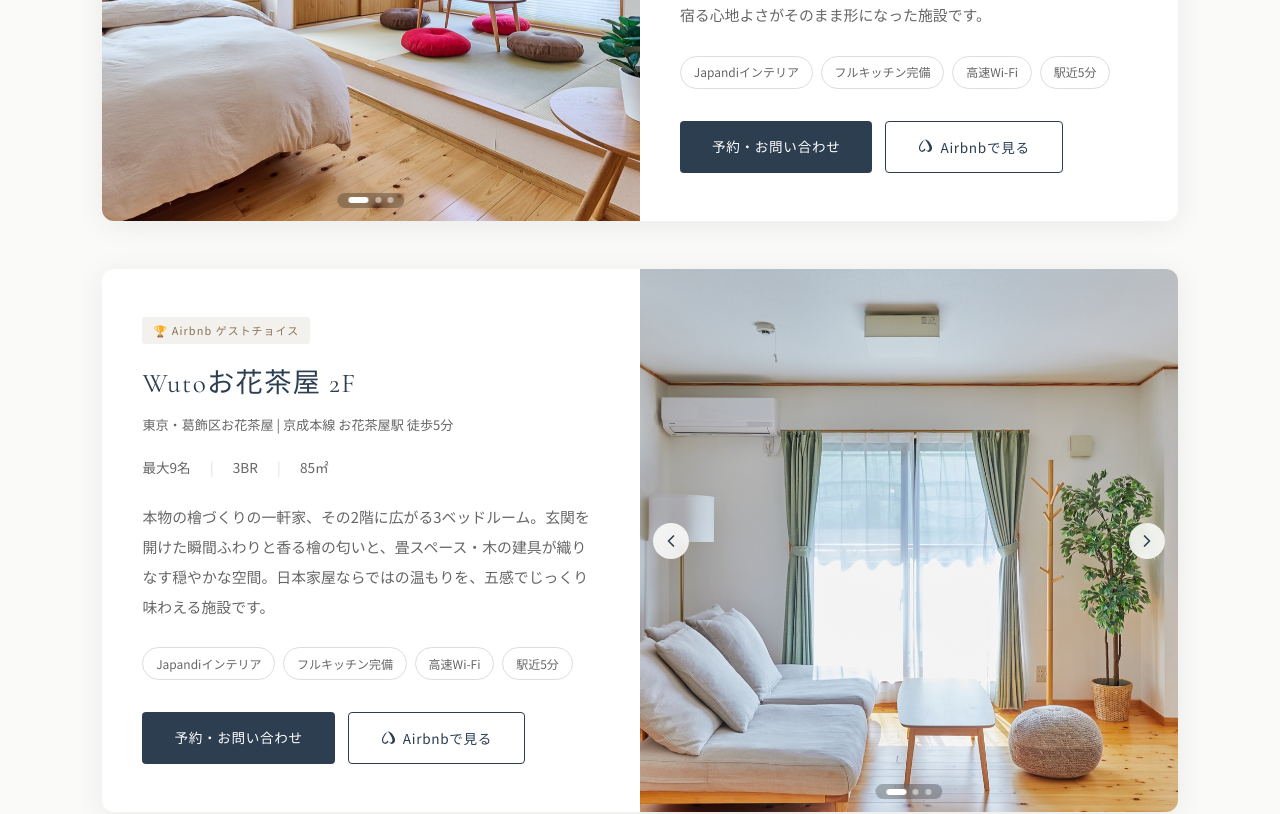
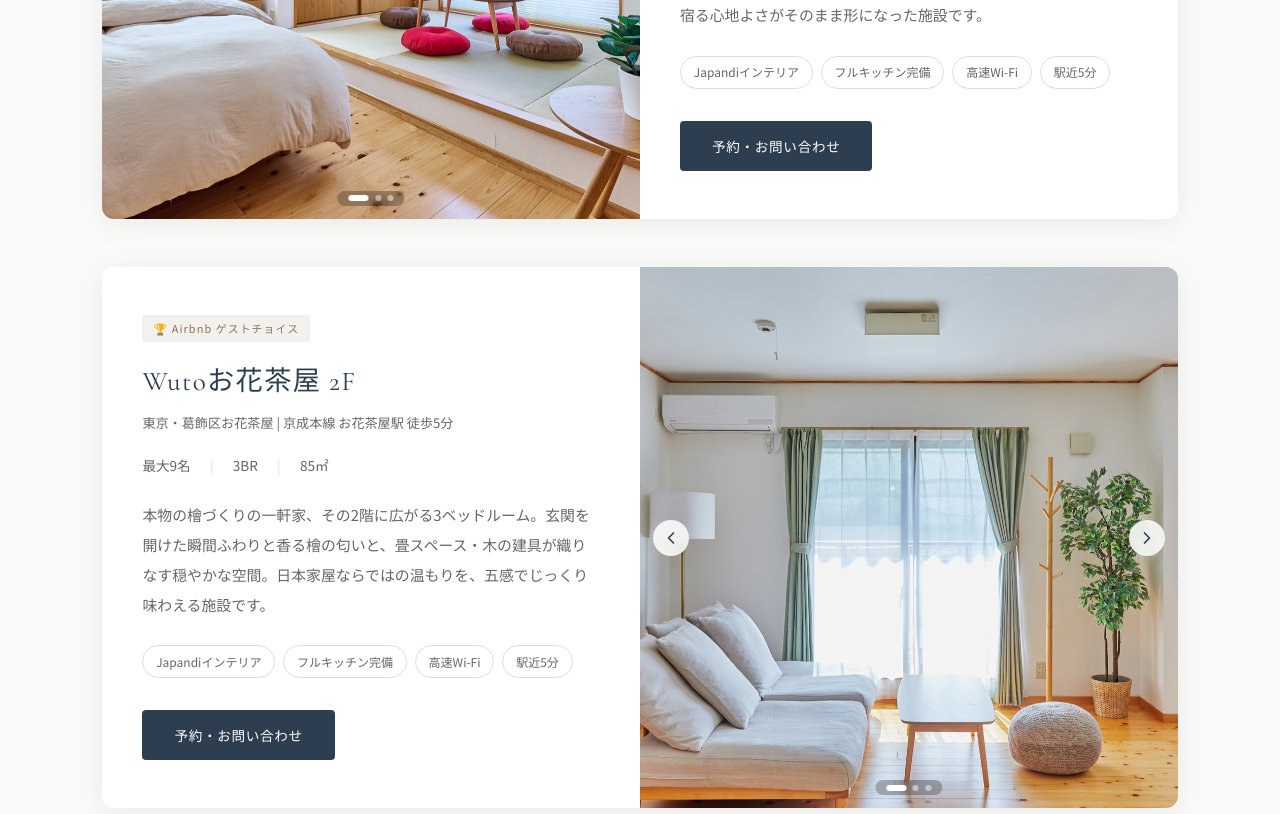
Before and after one commit to hassaku1881/yuka-han-website, a Next.js app: page /wuto in a window 1280 px wide. Shown: the part 3040-3854 px from the top of the page. Built offline with nearby package versions, Linux system fonts and the light colour scheme; no server answers.

Commit message:
Remove Airbnb URL buttons from Wuto properties page

```diff
--- a/src/app/wuto/page.tsx
+++ b/src/app/wuto/page.tsx
@@ -429,23 +429,6 @@ export default function WutoPage() {
                   }}>
                     予約・お問い合わせ
                   </Link>
-                  <a href={prop.airbnbUrl} target="_blank" rel="noopener noreferrer" style={{
-                    display: "inline-flex",
-                    alignItems: "center",
-                    gap: "0.45rem",
-                    padding: "0.8rem 2rem",
-                    border: "1px solid var(--color-primary)",
-                    color: "var(--color-primary)",
-                    textDecoration: "none",
-                    fontSize: "0.85rem",
-                    letterSpacing: "0.05em",
-                    borderRadius: "4px",
-                  }}>
-                    <svg width="15" height="15" viewBox="0 0 32 32" fill="currentColor" aria-hidden="true">
-                      <path d="M16 1C10.7 1 2 12.3 2 19.4c0 4.7 3.1 8.1 7.1 8.1 2.3 0 4.4-1.1 6.9-4.4 2.5 3.3 4.6 4.4 6.9 4.4 4 0 7.1-3.4 7.1-8.1C30 12.3 21.3 1 16 1zm-6.9 24c-2.6 0-4.6-2.1-4.6-5.6 0-5.8 7-15.5 10.1-18.6C17.8 4 24.5 13.6 24.5 19.4c0 3.5-2 5.6-4.6 5.6-1.8 0-3.6-1.1-5.9-4.5-2.3 3.4-4.1 4.5-5.9 4.5z"/>
-                    </svg>
-                    Airbnbで見る
-                  </a>
                 </div>
               </div>
             </div>
```
